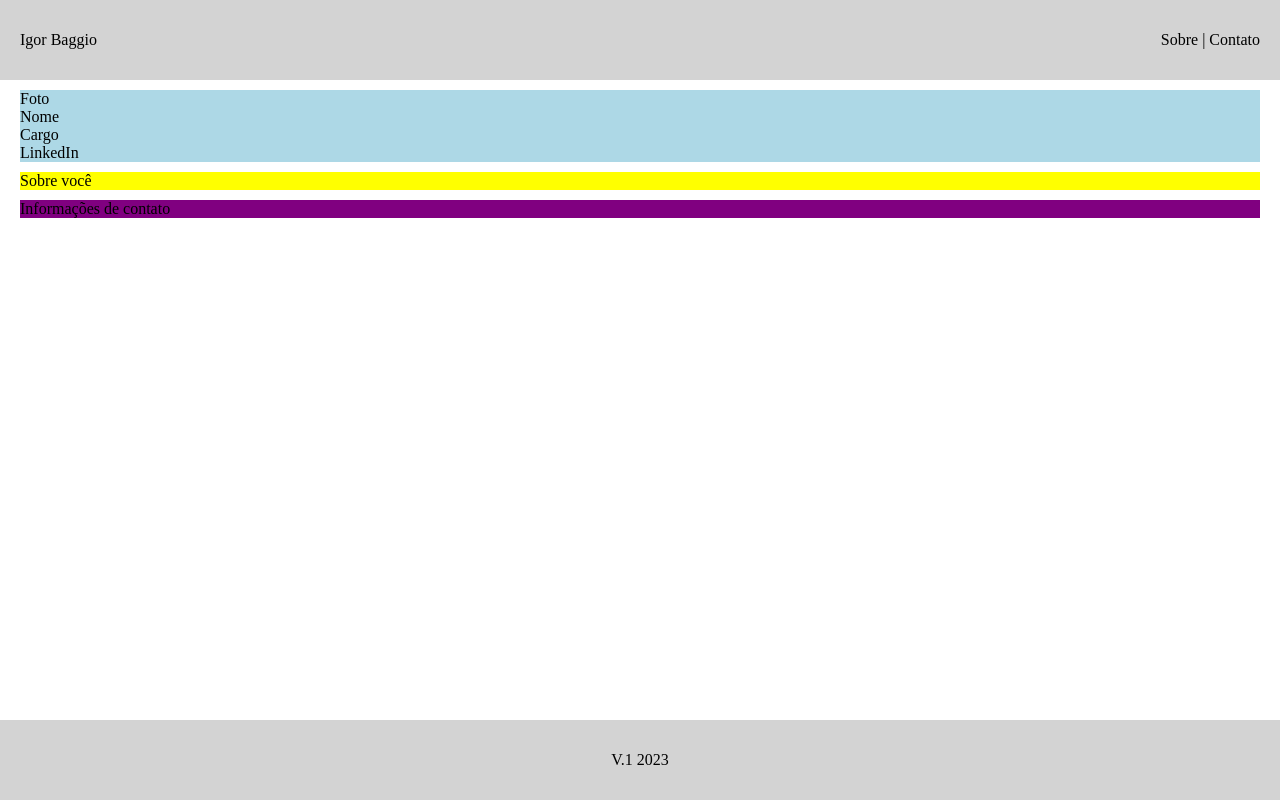
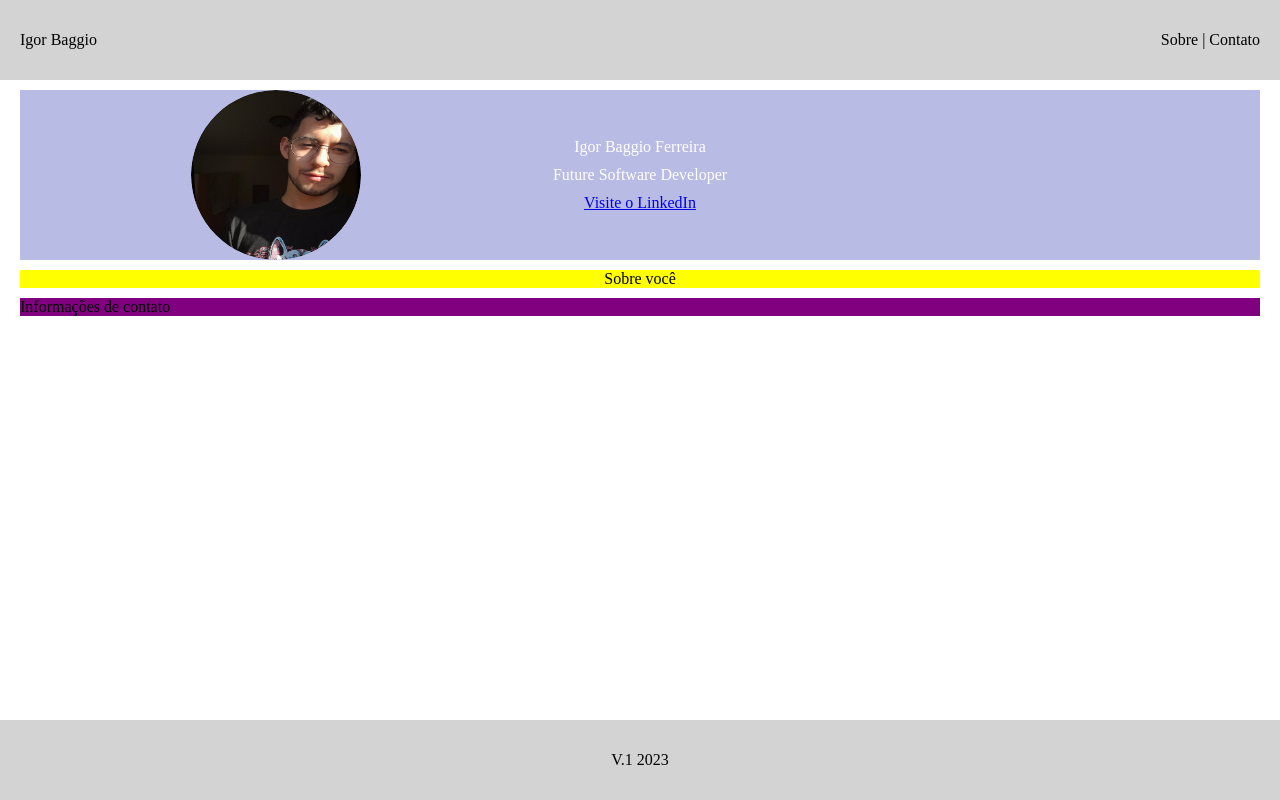
Before and after one commit to igorbaggio/portfolio, a Vue app: page / in a window 1280 px wide. Built offline with nearby package versions, Linux system fonts and the light colour scheme.

Commit message:
Image, link

```diff
--- a/src/App.vue
+++ b/src/App.vue
@@ -2,17 +2,29 @@
   <div>
     <div>
       <myNavbar />
+
       <section>
         <div class="section-1">
-          <div>Foto</div>
-          <div>Nome</div>
-          <div>Cargo</div>
-          <div>LinkedIn</div>
+          <v-card class="mx-auto" max-width="0" rounded="0">
+            <v-avatar color="black" size="170" rounded="0">
+              <img src="@/assets/Igor.jpg.jpg" alt="Igor" class="FotoPrincipal" />
+            </v-avatar>
+          </v-card>
+          <section>
+            <div class="Textos-1">
+              <div class="Nome">Igor Baggio Ferreira</div>
+              <div class="Cargo">Future Software Developer</div>
+              <div>
+      <a href="https://www.linkedin.com/in/igor-baggio-08119714b/" target="_blank">Visite o LinkedIn</a>
+    </div>
+            </div>
+          </section>
           <v-card> </v-card>
         </div>
       </section>
       <section><div class="section-2">Sobre você</div></section>
       <section><div class="section-3">Informações de contato</div></section>
+
       <myFooter />
     </div>
   </div>
@@ -23,7 +35,7 @@ import myNavbar from "./components/navbar.vue";
 import myFooter from "./components/footer.vue";
 
 export default {
-  name: "App",
+  name: "Link-ed",
   components: { myNavbar, myFooter },
 };
 </script>
@@ -31,14 +43,35 @@ export default {
   <style>
   .section-1 {
     margin: 10px 20px 10px 20px;
-  background-color: lightblue;
+    background-color:rgba(20, 30, 163, 0.301);
+    display: flex;
+    align-items: center;
+    justify-content: space-around;
+    text-align: center;
   }
   .section-2 {
     margin: 10px 20px 10px 20px;
     background-color: yellow;
+    text-align: center;
   }
   .section-3 {
     margin: 10px 20px 10px 20px;
     background-color: purple;
   }
+  .Textos-1{
+  text-align: center;
+  padding: 20px;
+  }
+  .Nome{
+    margin-bottom: 10px;
+    color: white ;
+  }
+  .Cargo{
+    margin-bottom: 10px;
+    color: white ;
+  }
+  .Link{
+    margin-bottom: 10px;
+    color: white ;
+  }
   </style>
```
Also changed, not shown: src/assets/Igor.jpg.jpg (added). Lines whose indentation alone changed are shown as unchanged.
